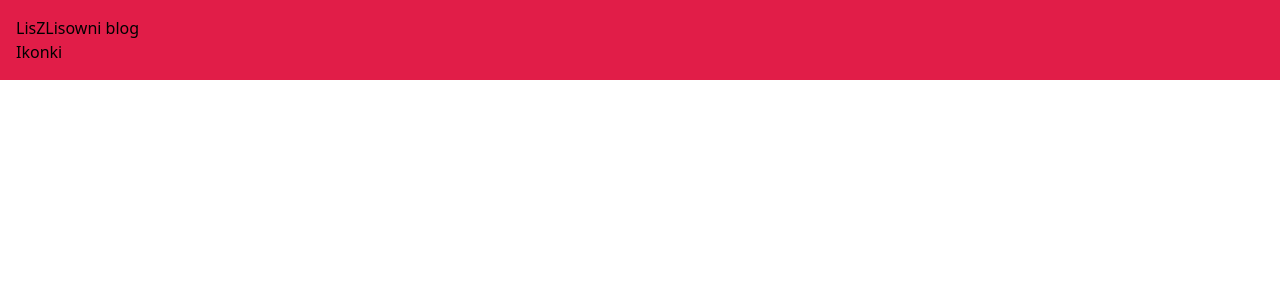
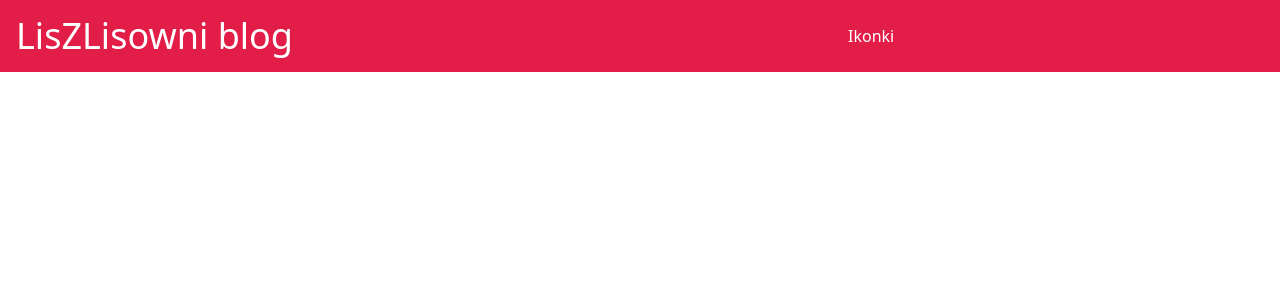
Before and after one commit to LisZLisowni2/Personal-Blog, a React (Vite) app in the folder frontend/: page / in a window 1280 px wide. Shown: the top 300 px of the page. Built offline with nearby package versions, Linux system fonts and the light colour scheme.

Commit message:
Update nav bar style

```diff
--- a/frontend/src/components/NavBar/navbar.jsx
+++ b/frontend/src/components/NavBar/navbar.jsx
@@ -2,9 +2,9 @@ import React from "react";
 
 function NavBar() {
     return (
-        <div className="h-1/6 bg-rose-600 p-4 grid grid-cols-2">
-            <div class="col-span-2"><h1>LisZLisowni blog</h1></div>
-            <div class="col-span-1"><h2>Ikonki</h2></div>
+        <div className="h-1/4 bg-rose-600 p-4 grid grid-cols-3 text-white">
+            <div class="col-span-2 text-4xl content-center">LisZLisowni blog</div>
+            <div class="col-span-1 content-center">Ikonki</div>
         </div>
     )
 }
```
